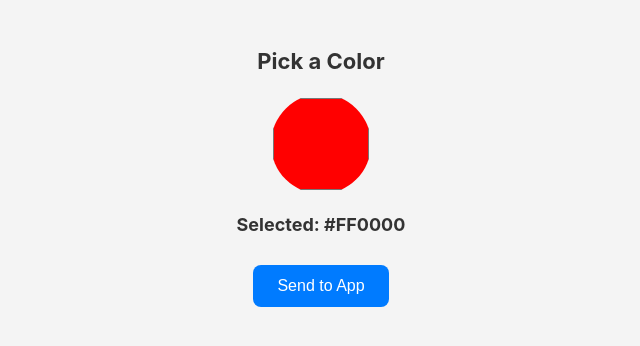
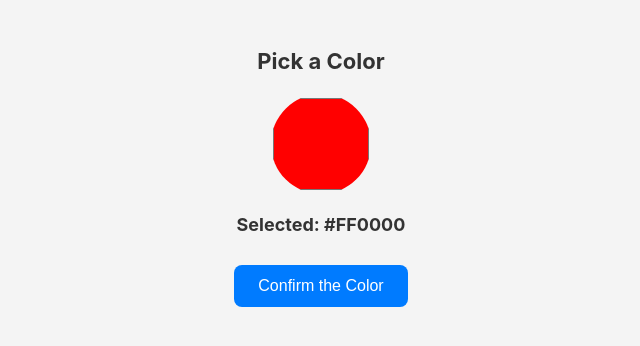
Before and after one commit to vikas02s/color-picker, a plain HTML site: page index.html in a window 1280 px wide. Shown: the whole page, without its empty margins (319-959 px from the left). Drawn offline with Linux system fonts and the light colour scheme.

Commit message:
Update index.html

```diff
--- a/index.html
+++ b/index.html
@@ -56,7 +56,7 @@
     <h2>Pick a Color</h2>
     <input type="color" id="colorInput" value="#FF0000" />
     <div id="colorDisplay">Selected: #FF0000</div>
-    <button onclick="sendColor()">Send to App</button>
+    <button onclick="sendColor()">Confirm the Color</button>
 
     <script>
       const colorInput = document.getElementById("colorInput");
```
